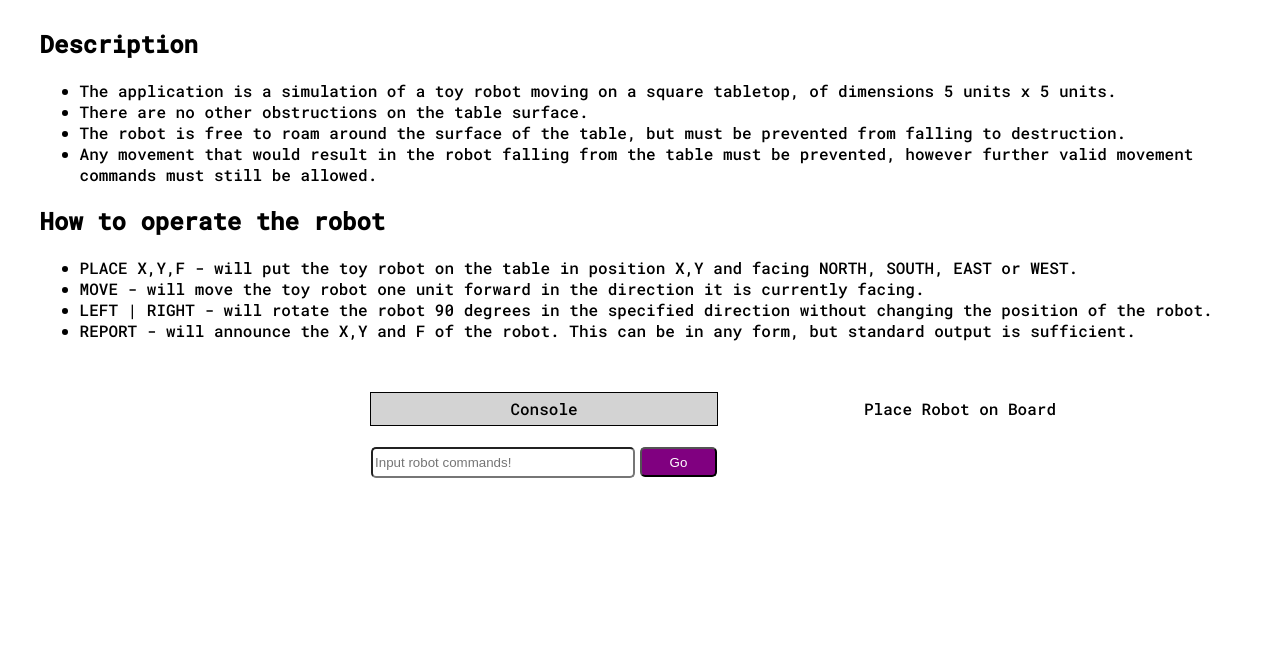
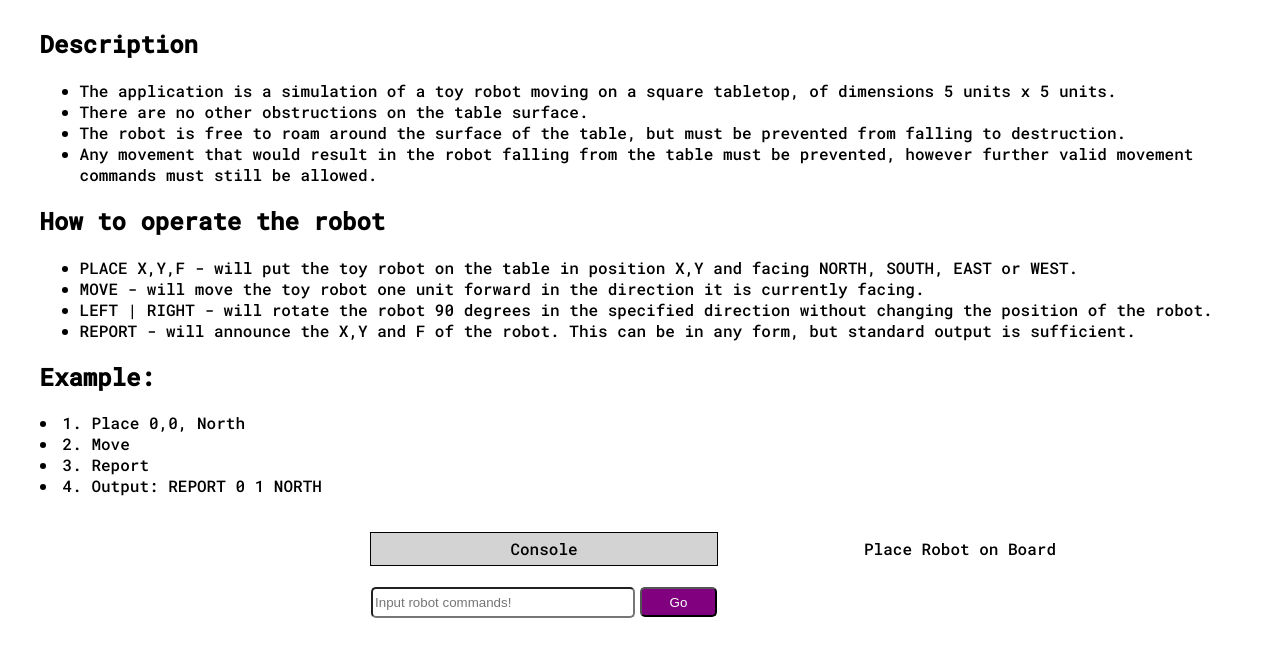
Before and after one commit to pvahanian/ToyRobotv2, a React (Create React App) app: page / in a window 1280 px wide. Shown: the top 656 px of the page. Built offline with nearby package versions, Linux system fonts and the light colour scheme.

Commit message:
Example added

```diff
--- a/src/App.js
+++ b/src/App.js
@@ -17,8 +17,8 @@ function App() {
           </li>
           <li>There are no other obstructions on the table surface.</li>
           <li>
-              The robot is free to roam around the surface of the table, but
-              must be prevented from falling to destruction.
+            The robot is free to roam around the surface of the table, but must
+            be prevented from falling to destruction.
           </li>
           <li>
             Any movement that would result in the robot falling from the table
@@ -33,8 +33,8 @@ function App() {
             and facing NORTH, SOUTH, EAST or WEST.
           </li>
           <li>
-              MOVE - will move the toy robot one unit forward in the direction
-              it is currently facing.
+            MOVE - will move the toy robot one unit forward in the direction it
+            is currently facing.
           </li>
           <li>
             LEFT | RIGHT - will rotate the robot 90 degrees in the specified
@@ -45,6 +45,11 @@ function App() {
             any form, but standard output is sufficient.
           </li>
         </ul>
+        <h2 className="title-id">Example:</h2>
+          <li> 1. Place 0,0, North</li>
+          <li> 2. Move </li>
+          <li> 3. Report </li>
+          <li> 4. Output: REPORT 0 1 NORTH</li>
       </div>
       <div id="bottomHalf">
         <div>
```
Lines whose indentation alone changed are shown as unchanged.
